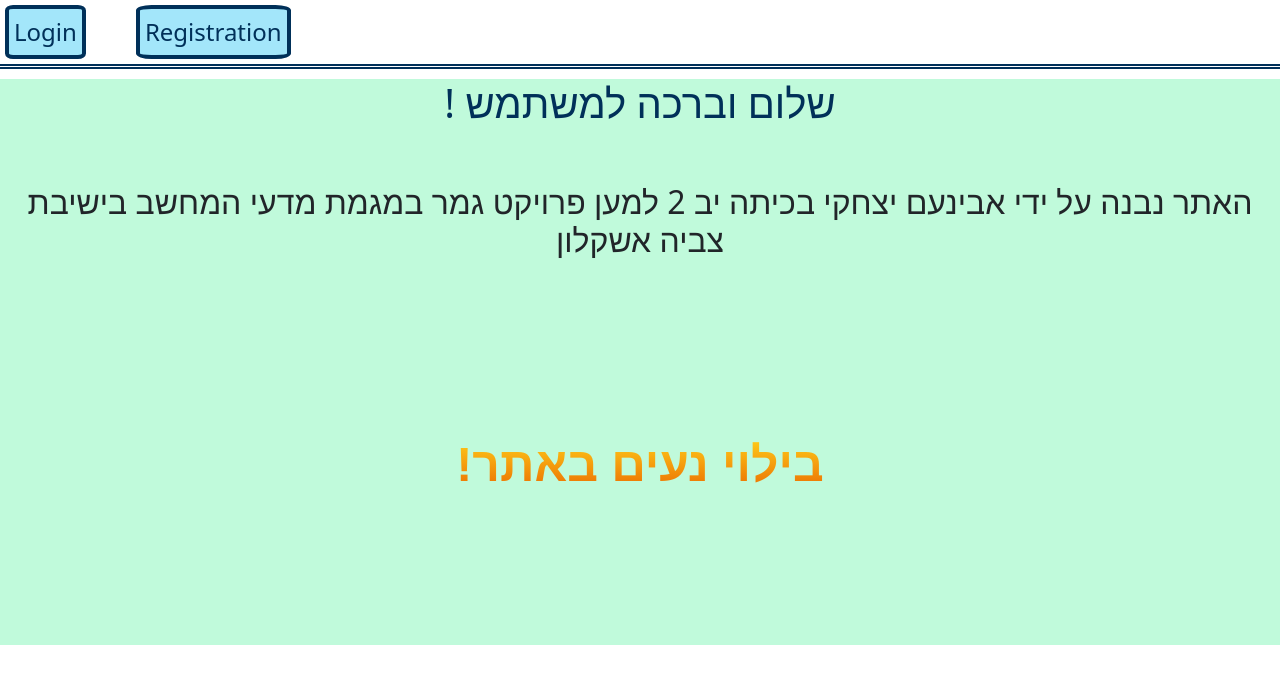
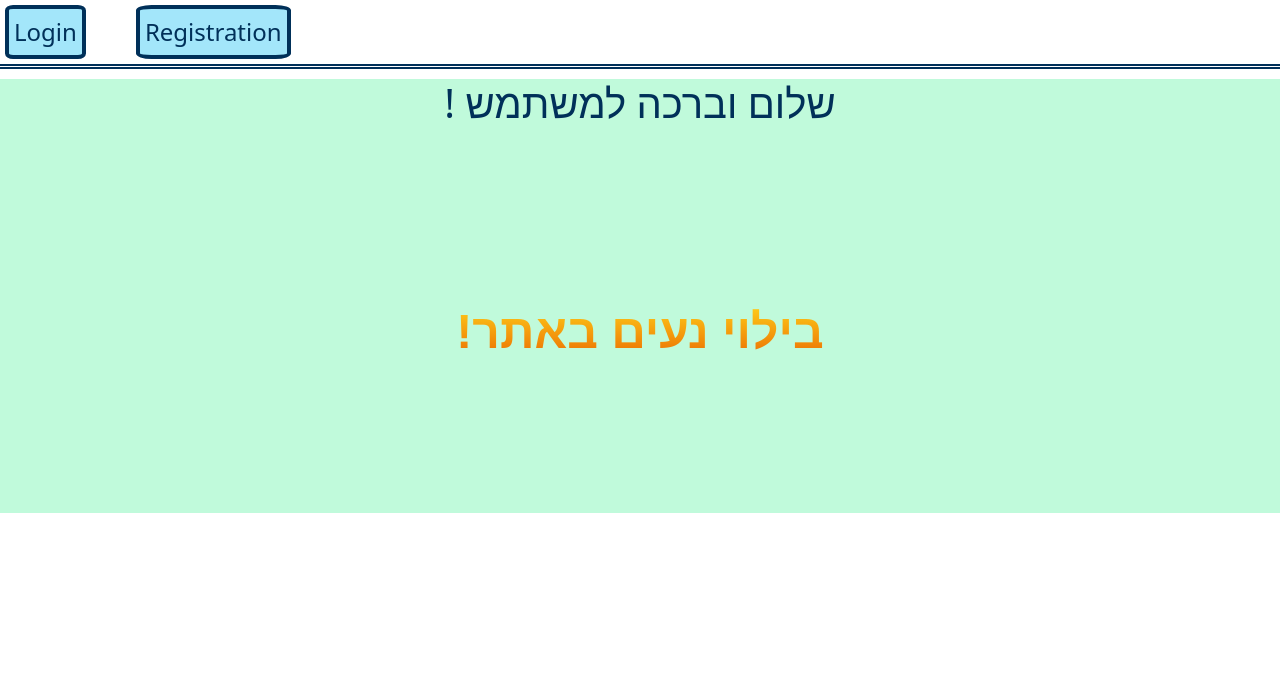
Before and after one commit to AvinoamItzchaki/Shopping_website, a React (Create React App) app: page /about in a window 1280 px wide. Shown: the top 684 px of the page. Built offline with nearby package versions, Linux system fonts and the light colour scheme.

Commit message:
Update About.js

```diff
--- a/src/components/About.js
+++ b/src/components/About.js
@@ -6,9 +6,7 @@ function About(){
     return (
         <div className="about">
             <h1 className="title">שלום וברכה למשתמש {username}!</h1>
-            <br/><br/>
-            <h2 className="h2">האתר נבנה על ידי אבינעם יצחקי בכיתה יב 2 למען פרויקט גמר במגמת מדעי המחשב בישיבת צביה
-                אשקלון</h2>
+
             <br/><br/><br/><br/><br/><br/><br/>
 
             <h1 className="end">בילוי נעים באתר!</h1>
```
